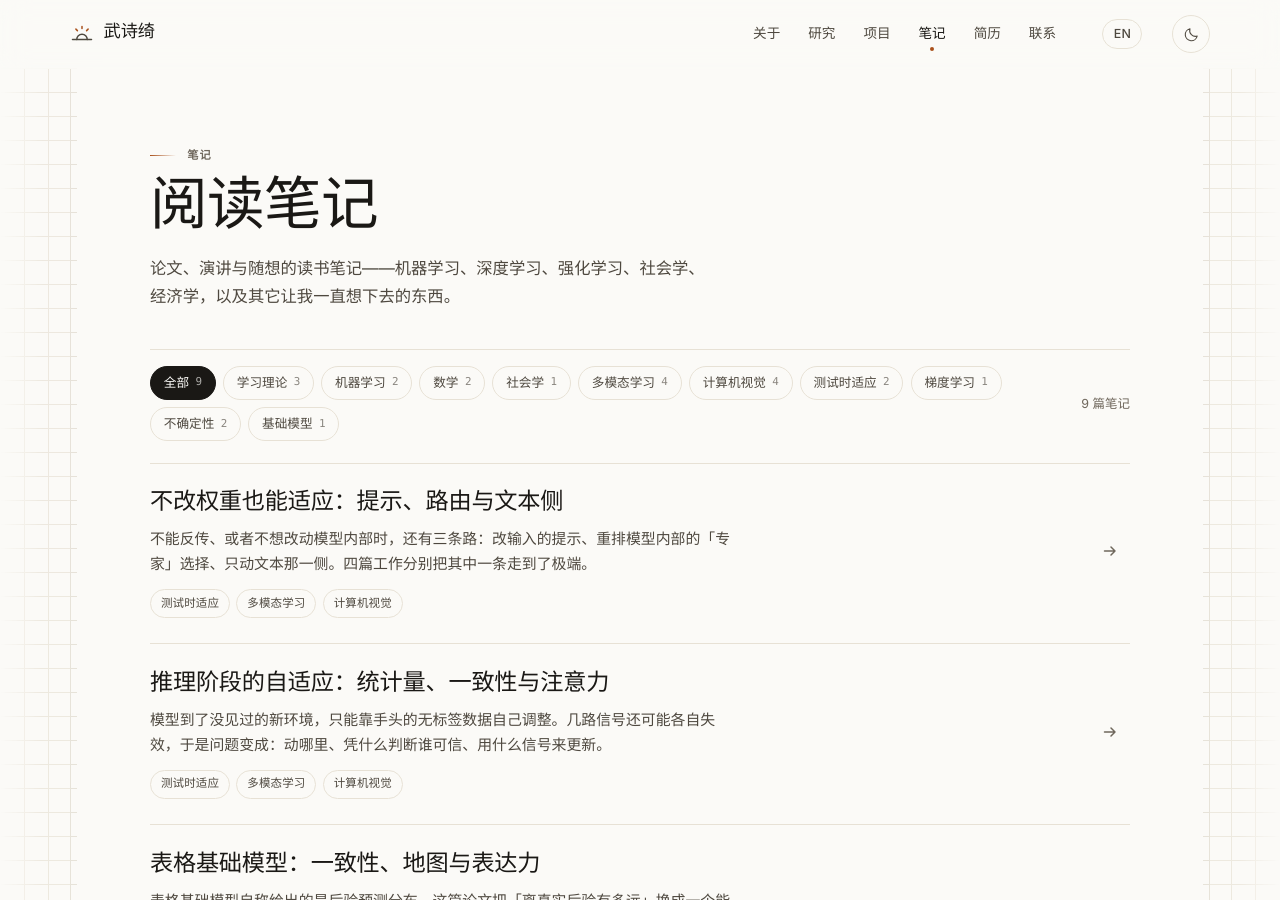
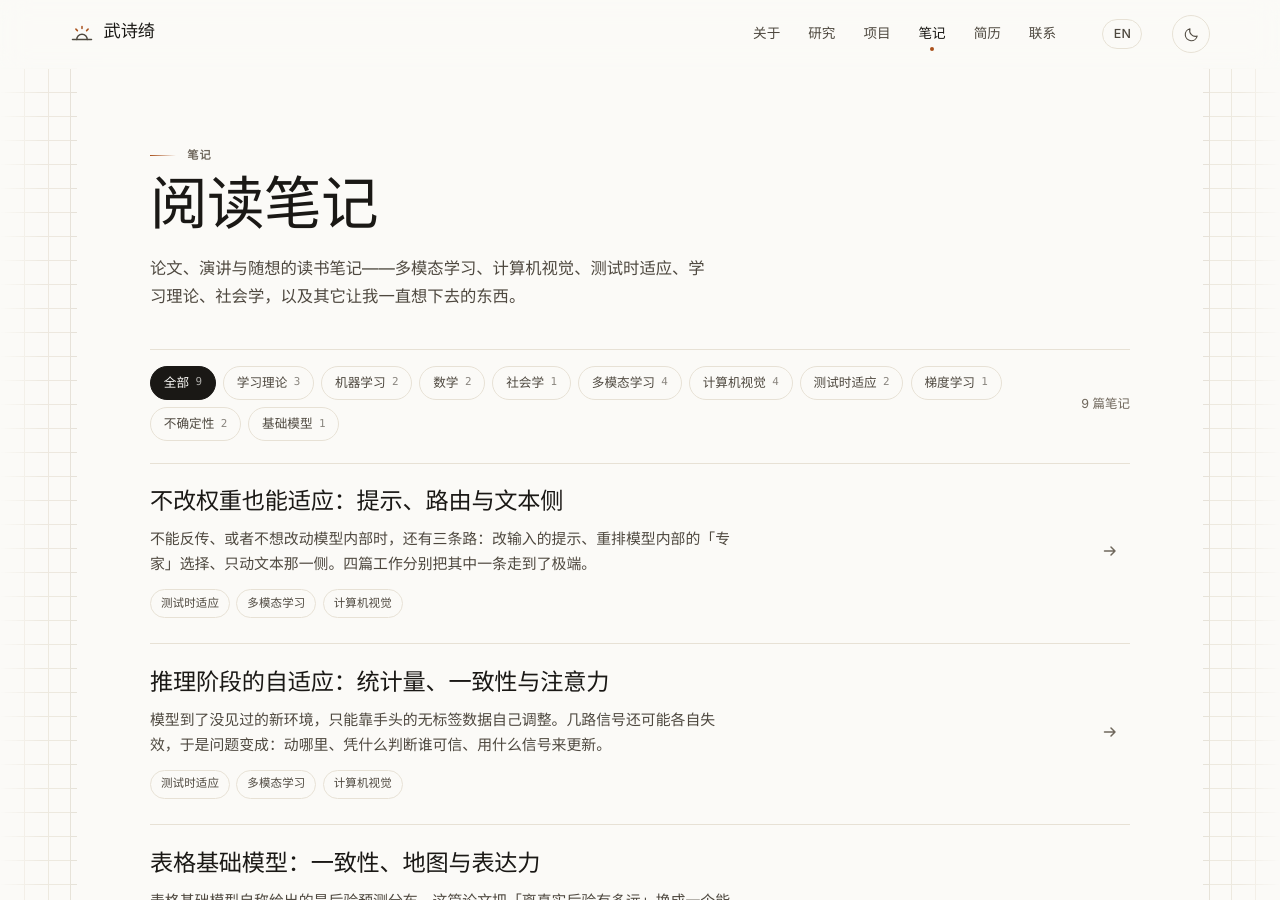
Before and after one commit to Sunrise-57/Sunrise-57.github.io, a Jekyll site: the page built from _pages/zh/notes.html, in a window 1280 px wide and 900 px high. Built offline with Jekyll 4.4.1, drawn with Linux system fonts in a browser that asks for light colours.

Commit message:
Match the notes lede to the new topic vocabulary

```diff
--- a/_data/ui.yml
+++ b/_data/ui.yml
@@ -78,7 +78,7 @@ cv:
 notes:
   eyebrow: "Notes"
   title: "Reading notes"
-  lede: "Working notes on papers, talks, and ideas — machine learning, deep learning, reinforcement learning, sociology, economics, and whatever else keeps me thinking."
+  lede: "Working notes on papers, talks, and ideas — multimodal learning, computer vision, test-time adaptation, learning theory, sociology, and whatever else keeps me thinking."
   all: "All"
   one: "note"
   many: "notes"
--- a/_data/zh/ui.yml
+++ b/_data/zh/ui.yml
@@ -78,7 +78,7 @@ cv:
 notes:
   eyebrow: "笔记"
   title: "阅读笔记"
-  lede: "论文、演讲与随想的读书笔记——机器学习、深度学习、强化学习、社会学、经济学，以及其它让我一直想下去的东西。"
+  lede: "论文、演讲与随想的读书笔记——多模态学习、计算机视觉、测试时适应、学习理论、社会学，以及其它让我一直想下去的东西。"
   all: "全部"
   one: "篇笔记"
   many: "篇笔记"
```
